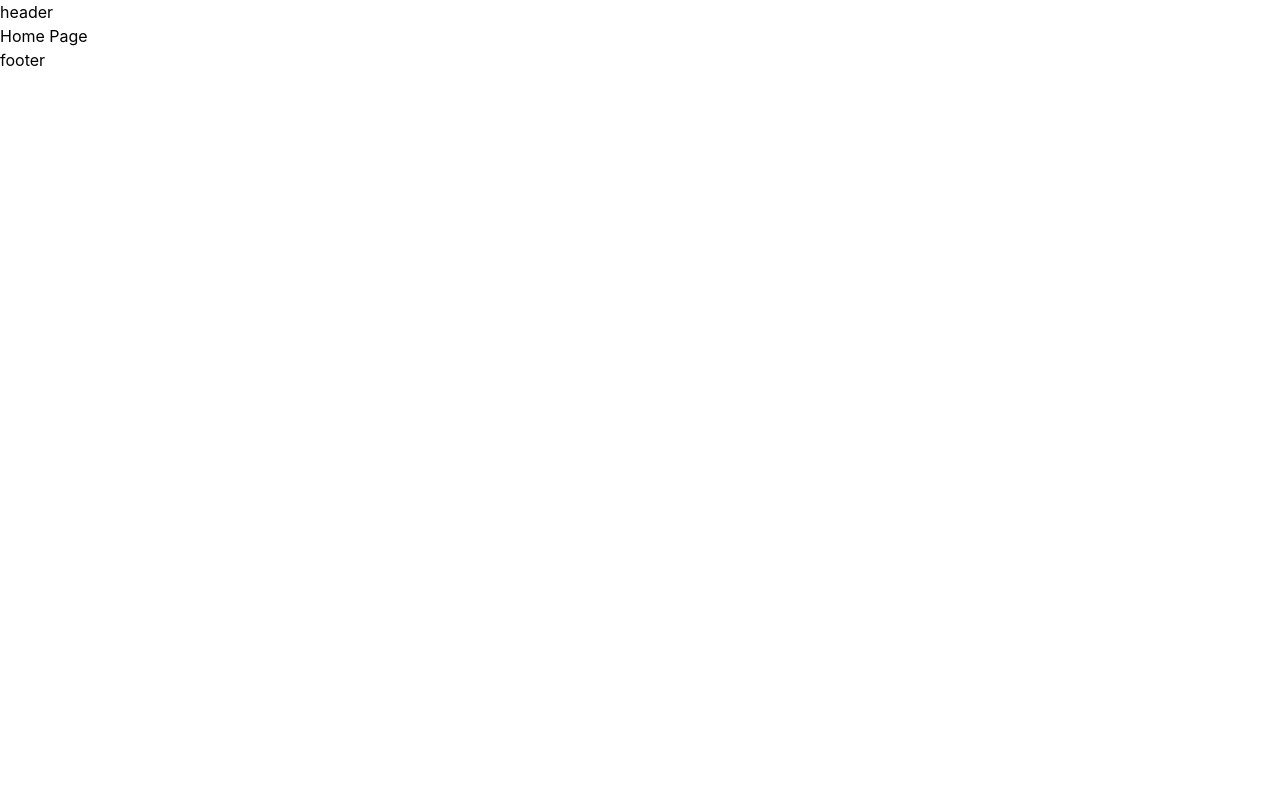
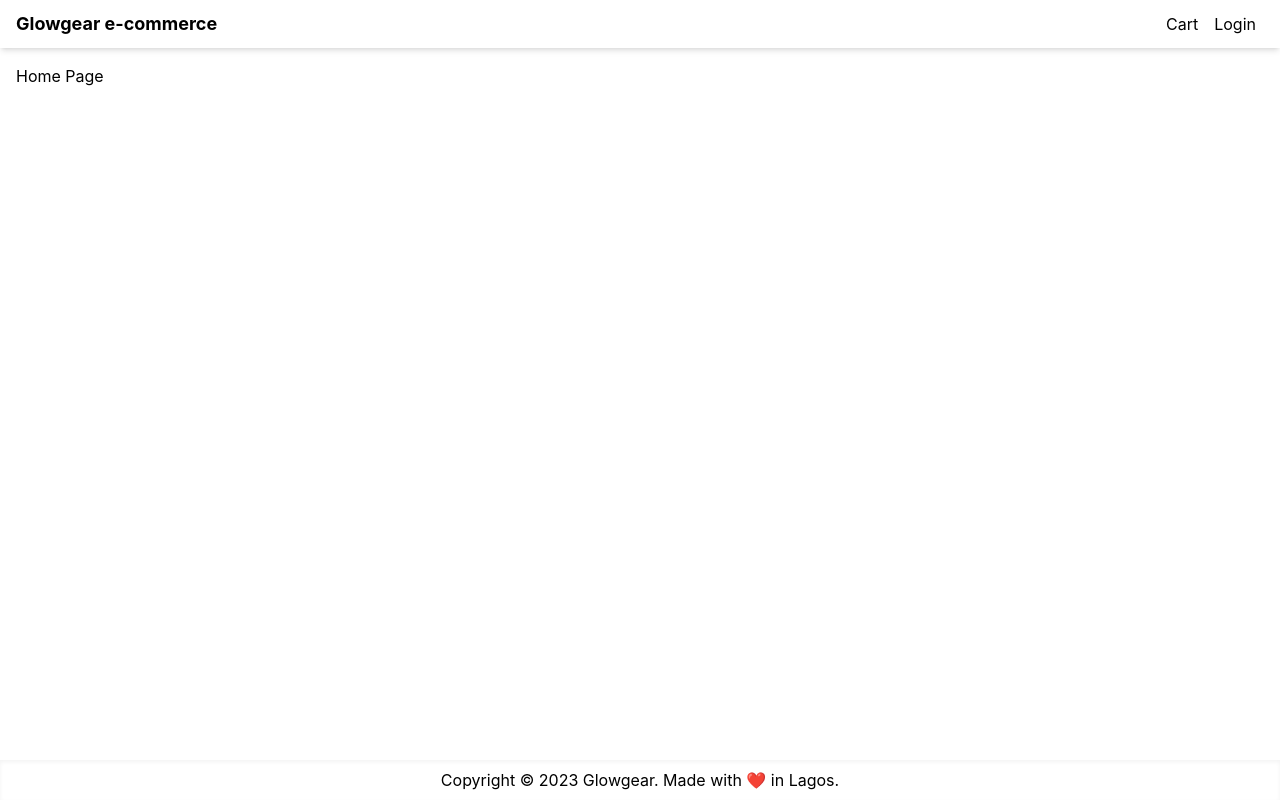
Before and after one commit to lacegiovanni17/glowgear, a Next.js app: page / in a window 1280 px wide. Built offline with nearby package versions, Linux system fonts and the light colour scheme.

Commit message:
added new feat

```diff
--- a/components/Layout.tsx
+++ b/components/Layout.tsx
@@ -1,26 +1,45 @@
 import React, { ReactNode } from "react";
 import Head from "next/head";
+import Link from "next/link";
 
 interface LayoutProps {
   children: ReactNode;
   title?: string;
 }
 
-export default function Layout({ children, title = '' }: LayoutProps) {
+export default function Layout({ children, title = "" }: LayoutProps) {
   return (
     <>
       <Head>
-        <title>{title ? title + ' - Glowgear e-commerce' : 'Glowgear e-commerce'}</title>
-        <meta name="description" content="Ecommerce Website"/>
+        <title>
+          {title ? title + " - Glowgear e-commerce" : "Glowgear e-commerce"}
+        </title>
+        <meta name="description" content="Ecommerce Website" />
         <link rel="preconnect" href="https://fonts.gstatic.com" />
         <link rel="icon" href="/favicon.ico" />
       </Head>
-      <div>
-        <header>header</header>
+      <div className="flex min-h-screen flex-col justify-between">
+        <header>
+          <nav className="flex h-12 items-center px-4 justify-between shadow-md">
+            <Link href="/">
+              <span className="text-lg font-bold">Glowgear e-commerce</span>
+            </Link>
+              <div>
+              <Link href="/cart">
+                <span className="p-2">Cart</span>
+              </Link>
+              <Link href="/login">
+                <span className="p-2">Login</span>
+              </Link>
+              </div>
+          </nav>
+        </header>
 
-        <main>{children}</main>
+        <main className="container m-auto mt-4 px-4">{children}</main>
 
-        <footer>footer</footer>
+        <footer className="flex justify-center items-center h-10 shadow-inner">
+          <p>Copyright © 2023 Glowgear. Made with ❤️ in Lagos.</p>
+        </footer>
       </div>
     </>
   );
```
